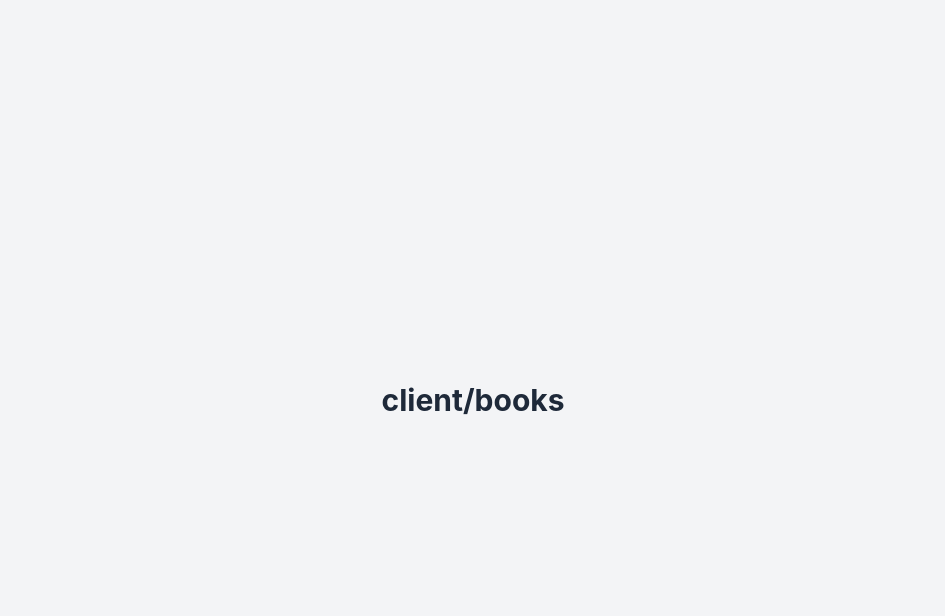
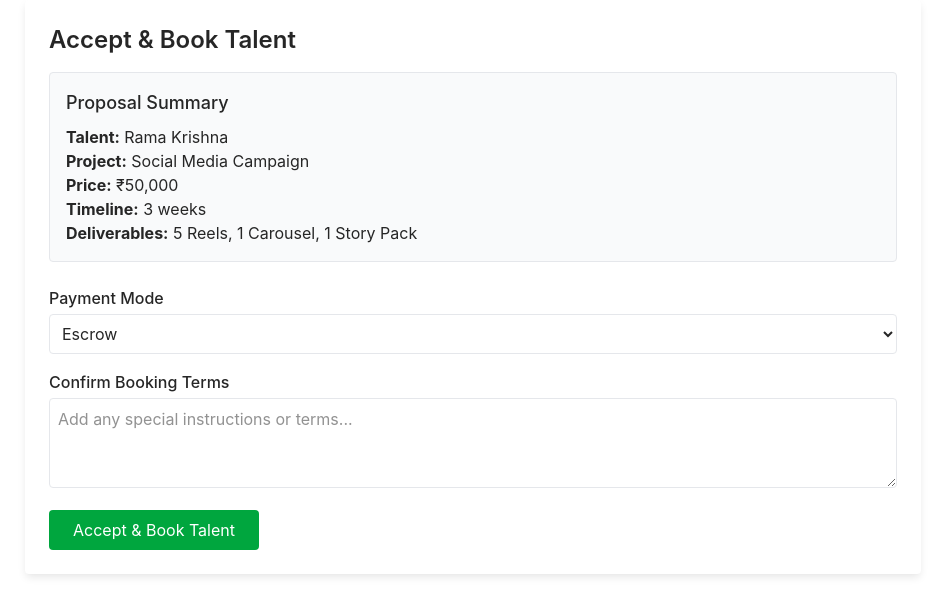
Before and after one commit to RahulKolli/collapse, a Next.js app: page /client/book in a window 1280 px wide. Shown: the top 616 px of the page, without its empty margins (167-1112 px from the left). Built offline with nearby package versions, Linux system fonts and the light colour scheme.

Commit message:
book.jsx
updated

```diff
--- a/src/app/client/book/page.jsx
+++ b/src/app/client/book/page.jsx
@@ -1,11 +1,41 @@
-export default function Page() {
+export default function AcceptAndBookTalent() {
   return (
-    <main className="flex min-h-screen items-center justify-center bg-gray-100 p-8">
-      <div className="text-center">
-        <h1 className="text-3xl font-bold text-gray-800">client/books</h1>
+    <div className="max-w-4xl mx-auto p-6 bg-white rounded shadow">
+      <h1 className="text-2xl font-semibold mb-4">Accept & Book Talent</h1>
+
+      <div className="mb-6 border rounded p-4 bg-gray-50">
+        <h2 className="text-lg font-medium mb-2">Proposal Summary</h2>
+        <p><strong>Talent:</strong> Rama Krishna</p>
+        <p><strong>Project:</strong> Social Media Campaign</p>
+        <p><strong>Price:</strong> ₹50,000</p>
+        <p><strong>Timeline:</strong> 3 weeks</p>
+        <p><strong>Deliverables:</strong> 5 Reels, 1 Carousel, 1 Story Pack</p>
+      </div>
 
 
-      </div>
-    </main>
+      <form className="space-y-4">
+        <div>
+          <label className="block mb-1 font-medium">Payment Mode</label>
+          <select className="w-full border p-2 rounded">
+            <option>Escrow</option>
+            <option>Upfront</option>
+            <option>50-50 Split</option>
+          </select>
+        </div>
+
+        <div>
+          <label className="block mb-1 font-medium">Confirm Booking Terms</label>
+          <textarea
+            className="w-full p-2 border rounded"
+            rows="3"
+            placeholder="Add any special instructions or terms..."
+          ></textarea>
+        </div>
+
+        <button type="submit" className="bg-green-600 hover:bg-green-700 text-white px-6 py-2 rounded">
+          Accept & Book Talent
+        </button>
+      </form>
+    </div>
   );
 }
```
